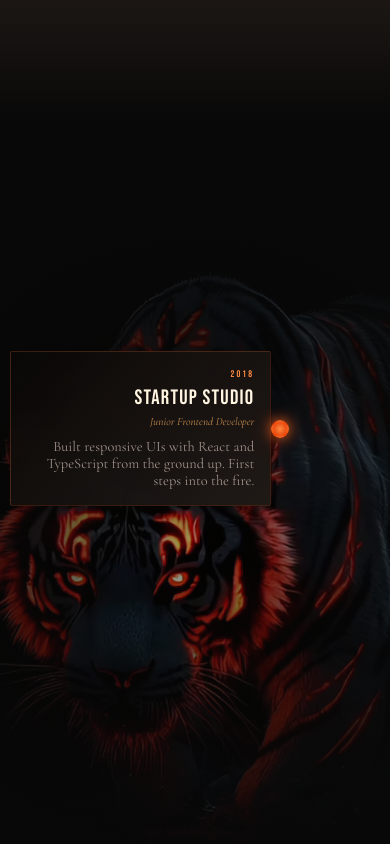
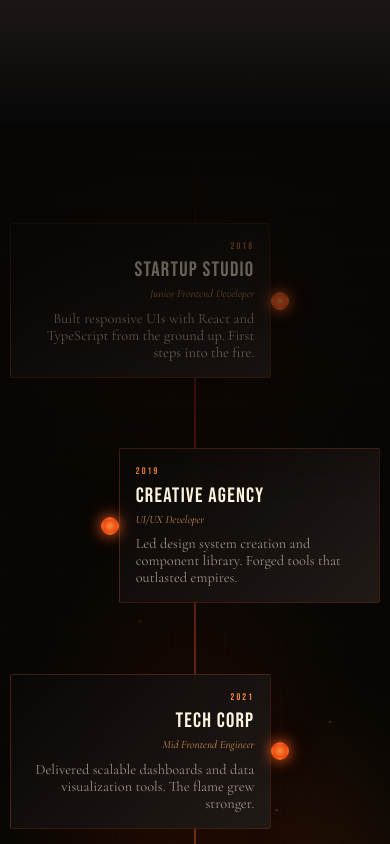
Before and after one commit to BernatDeveloper/portfolio, a React (Vite) app: page / in a window 390 px wide. Shown: the part 720-1564 px from the top of the page. Built offline with nearby package versions, Linux system fonts and the light colour scheme.

Commit message:
feat: remove frames in timeline in movile size, adjust scroll reveal in components

```diff
--- a/src/ExperienceTimeline/ExperienceTimeline.css
+++ b/src/ExperienceTimeline/ExperienceTimeline.css
@@ -54,24 +54,42 @@
 .timeline-overlay {
     position: absolute;
     inset: 0;
-    background: linear-gradient(
-        to bottom,
-        rgba(8, 6, 4, 0.55) 0%,
-        rgba(8, 6, 4, 0.35) 50%,
-        rgba(8, 6, 4, 0.65) 100%
-    );
+    background: rgba(8, 6, 4, 0.62);
     z-index: 1;
+    pointer-events: none;
 }
 
 .timeline-vignette {
     position: absolute;
     inset: 0;
     background: radial-gradient(
-        circle,
-        transparent 0%,
-        var(--color-bg-deep) 70%
+        ellipse 90% 80% at 50% 50%,
+        transparent 30%,
+        rgba(8, 6, 4, 0.52) 65%,
+        var(--color-bg) 100%
     );
     z-index: 1;
+    pointer-events: none;
+}
+
+/* ── Section edge fades — transitions with adjacent sections ── */
+.timeline-section::before {
+    content: '';
+    position: absolute;
+    top: 0; left: 0; right: 0;
+    height: 22%;
+    background: linear-gradient(to bottom, var(--color-bg) 0%, transparent 100%);
+    z-index: 3;
+    pointer-events: none;
+}
+
+.timeline-section::after {
+    content: '';
+    position: absolute;
+    bottom: 0; left: 0; right: 0;
+    height: 22%;
+    background: linear-gradient(to top, var(--color-bg) 0%, transparent 100%);
+    z-index: 3;
     pointer-events: none;
 }
 
@@ -124,7 +142,7 @@
     position: relative;
     z-index: 2;
     flex-direction: row;
-    transition: opacity 0.6s ease, transform 0.6s ease;
+    transition: opacity 0.9s ease, transform 0.9s ease;
 }
 
 .timeline-card--left  { transform: translateX(-2rem); }
@@ -203,6 +221,94 @@
     color: var(--color-text-warm);
 }
 
+/* ── Mobile custom background ── */
+.tl-mob-bg {
+    position: absolute;
+    inset: 0;
+    z-index: 0;
+    background:
+        /* Forge glow — strong hot core from bottom */
+        radial-gradient(ellipse 140% 70% at 50% 108%, #5c1400 0%, #2e0800 28%, transparent 52%),
+        /* Left heat plume */
+        radial-gradient(ellipse 85%  62% at  5% 78%,  rgba(210, 55,  0, 0.42) 0%, transparent 50%),
+        /* Right ember drift */
+        radial-gradient(ellipse 80%  58% at 95% 62%,  rgba(245, 105, 15, 0.30) 0%, transparent 50%),
+        /* Centre lava pool */
+        radial-gradient(ellipse 95%  52% at 50% 52%,  rgba(155, 32,  0, 0.28) 0%, transparent 58%),
+        /* Upper warmth — keeps top from going pure black */
+        radial-gradient(ellipse 110% 38% at 50% 5%,   rgba(90,  18,  0, 0.22) 0%, transparent 55%),
+        var(--color-bg);
+}
+
+.tl-mob-bg::before {
+    content: '';
+    position: absolute;
+    inset: 0;
+    pointer-events: none;
+    background-image:
+        linear-gradient(rgba(255, 101, 32, .018) 1px, transparent 1px),
+        linear-gradient(90deg, rgba(255, 101, 32, .018) 1px, transparent 1px);
+    background-size: 56px 56px;
+}
+
+.tl-mob-embers {
+    position: absolute;
+    inset: 0;
+    z-index: 0;
+    pointer-events: none;
+}
+
+/* ── Mobile / tablet layout (≤ 1024px) ── */
+@media (max-width: 1024px) {
+    .timeline-section {
+        height: auto;
+    }
+
+    .timeline-overlay {
+        background: rgba(8, 6, 4, 0.20);
+    }
+
+    .timeline-layer {
+        position: relative;
+        inset: auto;
+        overflow: visible;
+    }
+
+    .timeline-inner {
+        transform: none !important;
+        will-change: auto;
+    }
+
+    .timeline-svg {
+        display: none;
+    }
+
+    .timeline-track::before {
+        content: '';
+        position: absolute;
+        left: 50%;
+        top: 0;
+        bottom: 0;
+        width: 2px;
+        transform: translateX(-50%);
+        background: linear-gradient(
+            to bottom,
+            transparent       0%,
+            var(--color-lava)         12%,
+            var(--color-accent)       35%,
+            var(--color-accent-warm)  60%,
+            var(--color-gold)         80%,
+            transparent       100%
+        );
+        opacity: 0.35;
+        pointer-events: none;
+    }
+
+    .timeline-track {
+        padding-top: var(--space-xxl);
+    }
+}
+
 /* ── Responsive ── */
 @media (max-width: 700px) {
     .timeline-card__spacer {
--- a/src/ExperienceTimeline/ExperienceTimeline.tsx
+++ b/src/ExperienceTimeline/ExperienceTimeline.tsx
@@ -6,37 +6,35 @@ import { ScrollTrigger } from "gsap/ScrollTrigger";
 import { experiences } from "./data/experience";
 import { buildZigzagPath } from "./utils/zigZagPath";
 import Card from "./components/Card";
+import { MobileBackground } from "./components/MobileBackground";
 import "./ExperienceTimeline.css";
 
 gsap.registerPlugin(ScrollTrigger);
 
-const FRAME_COUNT = 241;
-const BATCH_SIZE  = 20;
+const FRAME_COUNT   = 241;
+const BATCH_SIZE    = 20;
+const MOBILE_BP     = 1024;
 
 const currentFrameSrc = (index: number) =>
     `/frames/frame_${(index + 1).toString().padStart(3, "0")}.avif`;
 
-// ─── Props nuevas ───────────────────────────────────────────────────────────
 interface ExperienceTimelineProps {
-  /** Llamado cada vez que se carga una imagen más. Valor: 0–100 */
   onProgress?: (percent: number) => void;
-  /** Llamado cuando los 241 frames están en memoria */
   onLoaded?: () => void;
 }
-// ────────────────────────────────────────────────────────────────────────────
 
 export default function ExperienceTimeline({
   onProgress,
   onLoaded,
 }: ExperienceTimelineProps) {
+    const isMobile = window.innerWidth <= MOBILE_BP;
+
     const canvasRef      = useRef<HTMLCanvasElement>(null);
     const imagesRef      = useRef<(HTMLImageElement | null)[]>(
         new Array(FRAME_COUNT).fill(null)
     );
     const videoFramesRef = useRef({ frame: 0 });
     const [imagesLoaded, setImagesLoaded] = useState(false);
-
-    // ─ Contador interno para reportar progreso ─
     const loadedCountRef = useRef(0);
 
     const sectionRef   = useRef<HTMLElement>(null);
@@ -84,11 +82,16 @@ export default function ExperienceTimeline({
         ctx.drawImage(img, x, y, drawW, drawH);
     }, []);
 
-    // ─── Carga de imágenes con reporte de progreso ─────────────────────────
+    // ── Frame loading — skipped on mobile ─────────────────────────────────────
     useEffect(() => {
+        if (isMobile) {
+            onProgress?.(100);
+            onLoaded?.();
+            return;
+        }
+
         let cancelled = false;
 
-        /** Incrementa el contador y notifica al padre */
         const reportProgress = () => {
             loadedCountRef.current++;
             const pct = Math.round((loadedCountRef.current / FRAME_COUNT) * 100);
@@ -116,39 +119,59 @@ export default function ExperienceTimeline({
             }
 
             return Promise.all(promises).then(() => {
-                if (!cancelled && end < FRAME_COUNT) {
-                    return loadBatch(end);
-                }
+                if (!cancelled && end < FRAME_COUNT) return loadBatch(end);
             });
         };
 
-        // Carga el primer frame de inmediato para que el canvas no esté vacío
-        const firstImg    = new Image();
-        firstImg.onload   = () => {
+        const firstImg  = new Image();
+        firstImg.onload = () => {
             imagesRef.current[0] = firstImg;
             reportProgress();
             renderFrame(0);
             loadBatch(1).then(() => {
-                if (!cancelled) {
-                    setImagesLoaded(true);
-                    onLoaded?.();
-                }
+                if (!cancelled) { setImagesLoaded(true); onLoaded?.(); }
             });
         };
         firstImg.onerror = () => {
-            // Si falla el primero, seguimos con el resto igualmente
             loadBatch(0).then(() => {
-                if (!cancelled) {
-                    setImagesLoaded(true);
-                    onLoaded?.();
-                }
+                if (!cancelled) { setImagesLoaded(true); onLoaded?.(); }
             });
         };
         firstImg.src = currentFrameSrc(0);
 
         return () => { cancelled = true; };
-    }, [renderFrame, onProgress, onLoaded]);
-    // ───────────────────────────────────────────────────────────────────────
+    }, [isMobile, renderFrame, onProgress, onLoaded]);
+
+    // ── Mobile card reveal via IntersectionObserver ───────────────────────────
+    useEffect(() => {
+        if (!isMobile) return;
+
+        const observers = nodeRefs.current.map((ref, i) => {
+            const el = ref.current;
+            if (!el) return null;
+
+            const obs = new IntersectionObserver(
+                ([entry]) => {
+                    if (entry.isIntersecting) {
+                        setTimeout(() => {
+                            setVisibleNodes(prev => {
+                                const next = [...prev];
+                                next[i] = true;
+                                return next;
+                            });
+                        }, 280);
+                        obs.disconnect();
+                    }
+                },
+                { threshold: 0.2, rootMargin: '0px 0px -8% 0px' }
+            );
+            obs.observe(el);
+            return obs;
+        });
+
+        return () => observers.forEach(o => o?.disconnect());
+    // eslint-disable-next-line react-hooks/exhaustive-deps
+    }, []);
 
     const rebuildPath = useCallback(() => {
         const svg  = svgRef.current;
@@ -179,9 +202,9 @@ export default function ExperienceTimeline({
         const d   = buildZigzagPath(stops);
         path.setAttribute("d", d);
         const len = path.getTotalLength();
-        pathLenRef.current              = len;
-        path.style.strokeDasharray      = `${len}`;
-        path.style.strokeDashoffset     = `${len}`;
+        pathLenRef.current          = len;
+        path.style.strokeDasharray  = `${len}`;
+        path.style.strokeDashoffset = `${len}`;
     }, []);
 
     useEffect(() => {
@@ -189,6 +212,7 @@ export default function ExperienceTimeline({
         return () => clearTimeout(t);
     }, [rebuildPath]);
 
+    // ── Desktop GSAP — canvas is null on mobile so guard returns early ────────
     useGSAP(() => {
         const canvas  = canvasRef.current;
         const section = sectionRef.current;
@@ -200,8 +224,8 @@ export default function ExperienceTimeline({
         const setCanvasSize = () => {
             const dpr  = window.devicePixelRatio || 1;
             const rect = canvas.getBoundingClientRect();
-            canvas.width       = rect.width  * dpr;
-            canvas.height      = rect.height * dpr;
+            canvas.width        = rect.width  * dpr;
+            canvas.height       = rect.height * dpr;
             canvas.style.width  = `${rect.width}px`;
             canvas.style.height = `${rect.height}px`;
             ctx.setTransform(dpr, 0, 0, dpr, 0, 0);
@@ -286,7 +310,10 @@ export default function ExperienceTimeline({
 
     return (
         <section ref={sectionRef} className="timeline-section">
-            <canvas ref={canvasRef} className="timeline-canvas" />
+            {isMobile
+                ? <MobileBackground sectionRef={sectionRef} />
+                : <canvas ref={canvasRef} className="timeline-canvas" />
+            }
 
             <div className="timeline-overlay" />
             <div className="timeline-vignette" />
--- /dev/null
+++ b/src/ExperienceTimeline/components/MobileBackground.tsx
@@ -0,0 +1,19 @@
+import { useRef, type RefObject } from 'react';
+import { useMobileEmbers } from '../hooks/useMobileEmbers';
+
+interface Props {
+  sectionRef: RefObject<HTMLElement | null>;
+}
+
+export function MobileBackground({ sectionRef }: Props) {
+  const canvasRef = useRef<HTMLCanvasElement>(null);
+
+  useMobileEmbers(canvasRef, sectionRef);
+
+  return (
+    <>
+      <div className="tl-mob-bg" />
+      <canvas ref={canvasRef} className="tl-mob-embers" />
+    </>
+  );
+}
--- /dev/null
+++ b/src/ExperienceTimeline/hooks/useMobileEmbers.ts
@@ -0,0 +1,93 @@
+import { useEffect, type RefObject } from 'react';
+
+export function useMobileEmbers(
+  canvasRef:  RefObject<HTMLCanvasElement | null>,
+  sectionRef: RefObject<HTMLElement | null>,
+) {
+  useEffect(() => {
+    const canvas  = canvasRef.current;
+    const section = sectionRef.current;
+    if (!canvas || !section) return;
+
+    const ctx = canvas.getContext('2d');
+    if (!ctx) return;
+
+    let raf   = 0;
+    let alive = true;
+
+    const resize = () => {
+      canvas.width  = section.offsetWidth  || window.innerWidth;
+      canvas.height = section.offsetHeight || window.innerHeight;
+    };
+
+    class Ember {
+      x = 0; y = 0; vx = 0; vy = 0; life = 0; max = 0; r = 0; hue = 0; wobble = 0;
+
+      constructor() { this.reset(); }
+
+      reset() {
+        const w   = canvas.width  || window.innerWidth;
+        const h   = canvas.height || window.innerHeight;
+        this.x      = Math.random() * w;
+        this.y      = h * 0.45 + Math.random() * h * 0.55;
+        this.vx     = (Math.random() - 0.5) * 0.5;
+        this.vy     = -(0.5 + Math.random() * 1.6);
+        this.life   = 0;
+        this.max    = 130 + Math.random() * 200;
+        this.r      = 0.8 + Math.random() * 2.8;
+        this.hue    = Math.random() > 0.55 ? 20 : (Math.random() > 0.5 ? 35 : 48);
+        this.wobble = Math.random() * Math.PI * 2;
+      }
+
+      tick() {
+        this.wobble += 0.022 + Math.random() * 0.01;
+        this.x += this.vx + Math.sin(this.wobble) * 0.4;
+        this.y += this.vy;
+        this.vy -= 0.007;
+        this.life++;
+        if (this.life > this.max || this.y < -20) this.reset();
+      }
+
+      draw() {
+        const a = (1 - this.life / this.max) * 0.7;
+        ctx.save();
+        ctx.globalAlpha = a;
+        ctx.fillStyle   = `hsl(${this.hue}, 100%, ${50 + a * 22}%)`;
+        ctx.shadowBlur  = 9;
+        ctx.shadowColor = `hsl(${this.hue}, 100%, 55%)`;
+        ctx.beginPath();
+        ctx.arc(this.x, this.y, this.r * (0.4 + a * 0.6) + 0.2, 0, Math.PI * 2);
+        ctx.fill();
+        ctx.restore();
+      }
+    }
+
+    const embers: Ember[] = [];
+
+    requestAnimationFrame(() => {
+      resize();
+      for (let i = 0; i < 70; i++) {
+        const e = new Ember();
+        e.life = Math.random() * e.max;
+        embers.push(e);
+      }
+
+      (function loop() {
+        if (!alive) return;
+        ctx.clearRect(0, 0, canvas.width, canvas.height);
+        embers.forEach(e => { e.tick(); e.draw(); });
+        raf = requestAnimationFrame(loop);
+      })();
+    });
+
+    const ro = new ResizeObserver(resize);
+    ro.observe(section);
+
+    return () => {
+      alive = false;
+      cancelAnimationFrame(raf);
+      ro.disconnect();
+    };
+  // eslint-disable-next-line react-hooks/exhaustive-deps
+  }, []);
+}
--- a/src/ProjectsSection/hooks/useProjectsEntrance.ts
+++ b/src/ProjectsSection/hooks/useProjectsEntrance.ts
@@ -1,26 +1,34 @@
-import { type RefObject } from 'react';
+import { type RefObject, useEffect } from 'react';
 import gsap from 'gsap';
-import { useGSAP } from '@gsap/react';
-import { ScrollTrigger } from 'gsap/ScrollTrigger';
-
-gsap.registerPlugin(ScrollTrigger);
 
 export function useProjectsEntrance(sectionRef: RefObject<HTMLElement | null>) {
-  useGSAP(
-    () => {
-      gsap.from('.pc', {
-        y: 50,
-        opacity: 0,
-        duration: 0.85,
-        stagger: { each: 0.1, from: 'start' },
-        ease: 'power3.out',
-        scrollTrigger: {
-          trigger: sectionRef.current,
-          start: 'bottom -60%',
-          once: true,
-        },
-      });
-    },
-    { scope: sectionRef }
-  );
+  useEffect(() => {
+    const section = sectionRef.current;
+    if (!section) return;
+
+    const cards = Array.from(section.querySelectorAll<HTMLElement>('.pc'));
+    if (!cards.length) return;
+
+    gsap.set(cards, { opacity: 0, y: 50 });
+
+    const obs = new IntersectionObserver(
+      ([entry]) => {
+        if (!entry.isIntersecting) return;
+        gsap.to(cards, {
+          opacity: 1,
+          y: 0,
+          duration: 0.85,
+          stagger: { each: 0.1, from: 'start' },
+          ease: 'power3.out',
+          delay: 0.1,
+        });
+        obs.disconnect();
+      },
+      { threshold: 0.1, rootMargin: '0px 0px -30% 0px' }
+    );
+
+    obs.observe(section);
+    return () => obs.disconnect();
+  // eslint-disable-next-line react-hooks/exhaustive-deps
+  }, []);
 }
--- a/src/SkillsSection/hooks/useScrollReveal.ts
+++ b/src/SkillsSection/hooks/useScrollReveal.ts
@@ -1,39 +1,34 @@
 import type { RefObject } from 'react'
 import { useEffect } from 'react'
 import gsap from 'gsap'
-import { ScrollTrigger } from 'gsap/ScrollTrigger'
 
 export function useScrollReveal(
   targetRef: RefObject<HTMLElement | null>,
   onEnter:   () => void,
 ) {
   useEffect(() => {
-    gsap.registerPlugin(ScrollTrigger)
-
     const el = targetRef.current
     if (!el) return
 
-    const tween = gsap.fromTo(el,
-      { opacity: 0, y: 40 },
-      {
-        opacity: 1, y: 0,
-        duration: 0.9,
-        ease: 'power3.out',
-        delay: 0.15,
-        scrollTrigger: {
-          trigger: el,
-          start:   'bottom -40%',
-          once:    true,
-          invalidateOnRefresh: true,
-          onEnter,
-        },
+    gsap.set(el, { opacity: 0, y: 40 })
+
+    const obs = new IntersectionObserver(
+      ([entry]) => {
+        if (!entry.isIntersecting) return
+        gsap.to(el, {
+          opacity: 1,
+          y: 0,
+          duration: 0.9,
+          ease: 'power3.out',
+          delay: 0.15,
+        })
+        onEnter()
+        obs.disconnect()
       },
+      { threshold: 0.1, rootMargin: '0px 0px -20% 0px' },
     )
 
-    return () => {
-      tween.scrollTrigger?.kill()
-      tween.kill()
-    }
-  // eslint-disable-next-line react-hooks/exhaustive-deps
+    obs.observe(el)
+    return () => obs.disconnect()
   }, [])
 }
--- a/src/SkillsSection/hooks/useSkillWeb.ts
+++ b/src/SkillsSection/hooks/useSkillWeb.ts
@@ -36,10 +36,6 @@ interface Refs {
   ttCRef:  RefObject<HTMLDivElement | null>
 }
 
-/**
- * Returns an `init()` function to be called once on scroll-reveal.
- * Keeps all SVG creation, hover effects and layout switching in one place.
- */
 export function useSkillWeb(refs: Refs) {
   const initedRef = useRef(false)
   const { onMouseEnter: emberEnter, onMouseLeave: emberLeave } = useEmberCursorHover()
@@ -242,8 +238,8 @@ export function useSkillWeb(refs: Refs) {
                 const on = nm[neighborId]
                 if (!o || !on) return
                 gsap.to(o.gl1, { attr: { r: on.r + 12, 'fill-opacity': 0.13 }, duration: 0.55, ease: 'power2.out' })
-                gsap.to(o.bg,  { attr: { 'stroke-opacity': 0.52 },              duration: 0.55, ease: 'power2.out' })
-                gsap.to(o.lbl, { attr: { fill: '#cc8833' },                      duration: 0.55, ease: 'power2.out' })
+                gsap.to(o.bg,  { attr: { 'stroke-opacity': 0.52 }, duration: 0.55, ease: 'power2.out' })
+                gsap.to(o.lbl, { attr: { fill: '#cc8833' }, duration: 0.55, ease: 'power2.out' })
               },
             },
           )
@@ -258,7 +254,7 @@ export function useSkillWeb(refs: Refs) {
         const cat = CAT[nd.cat]
         setHint('— hover a node —')
 
-        gsap.to(bg,  { attr: { r: nd.r, 'stroke-opacity': 0.2, 'stroke-width': 1 }, duration: 0.35 })
+        gsap.to(bg,  { attr: { r: nd.r, 'stroke-opacity': 0.55, 'stroke-width': 1 }, duration: 0.35 })
         gsap.to(gl1, { attr: { r: nd.r + 10, 'fill-opacity': 0 }, duration: 0.4  })
         gsap.to(gl2, { attr: { r: nd.r + 22, 'fill-opacity': 0 }, duration: 0.45 })
         gsap.to(dot, { attr: { r: 3, fill: cat.hex }, duration: 0.3 })
```
